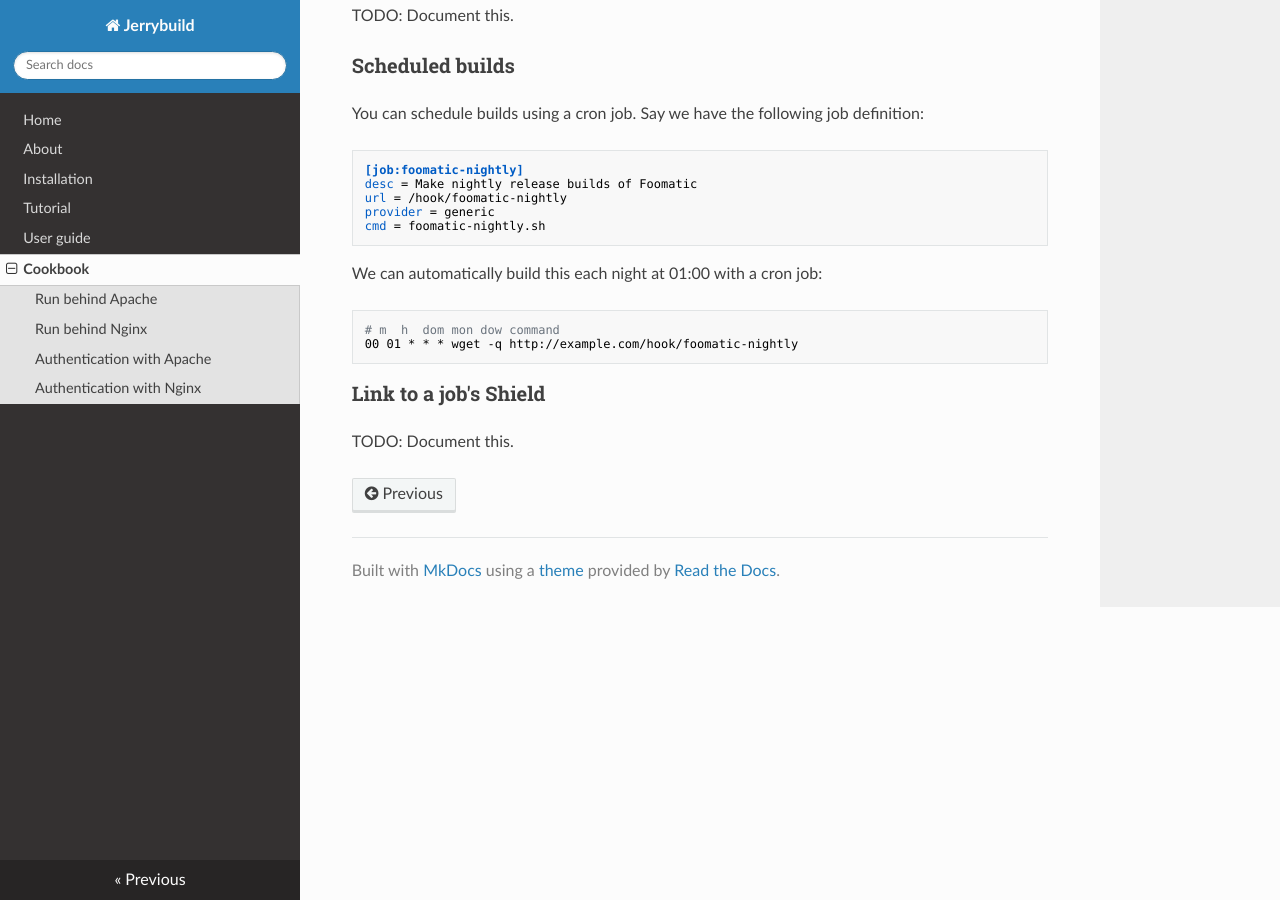
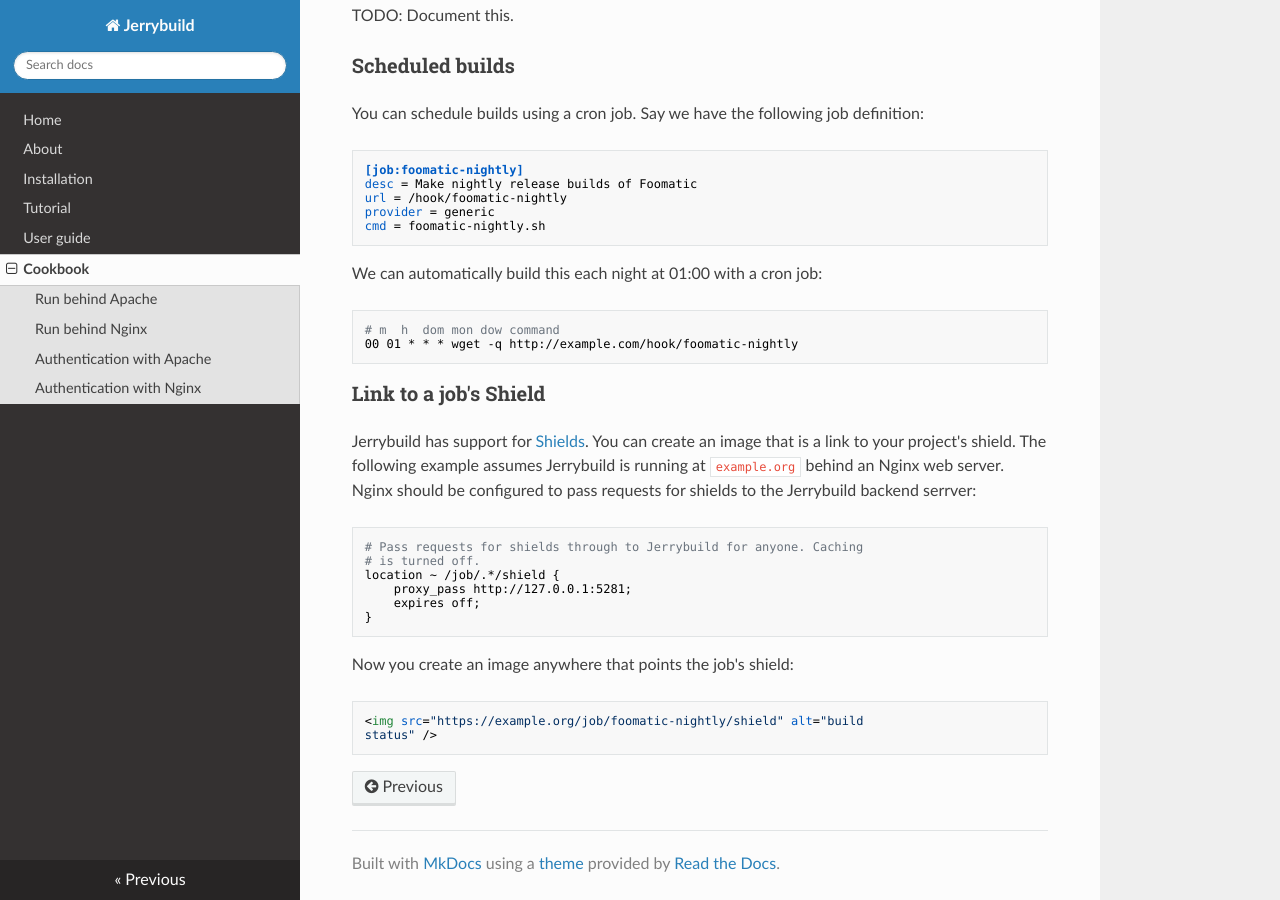
Before and after one commit to fboender/jerrybuild, an MkDocs documentation site: the page built from docs/cookbook.md, in a window 1280 px wide and 900 px high, scrolled down 2310 px. Built offline with MkDocs 1.6.1, drawn with Linux system fonts in a browser that asks for light colours; nearby versions of some CDN libraries; old or Windows-style settings are respelled for this version of MkDocs.

Commit message:
Cookbook: Added "link to a job's shield" section.

```diff
--- a/docs/cookbook.md
+++ b/docs/cookbook.md
@@ -129,4 +129,20 @@ We can automatically build this each night at 01:00 with a cron job:
 
 ### Link to a job's Shield
 
-TODO: Document this.
+Jerrybuild has support for [Shields](https://www.shields.io/). You can create
+an image that is a link to your project's shield. The following example
+assumes Jerrybuild is running at `example.org` behind an Nginx web server.
+Nginx should be configured to pass requests for shields to the Jerrybuild
+backend serrver:
+
+    # Pass requests for shields through to Jerrybuild for anyone. Caching
+    # is turned off.
+    location ~ /job/.*/shield {
+        proxy_pass http://127.0.0.1:5281;
+        expires off;
+    }
+
+Now you create an image anywhere that points the job's shield:
+
+    <img src="https://example.org/job/foomatic-nightly/shield" alt="build
+    status" />
```
